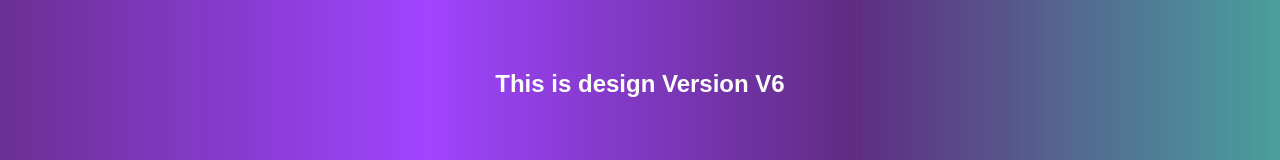
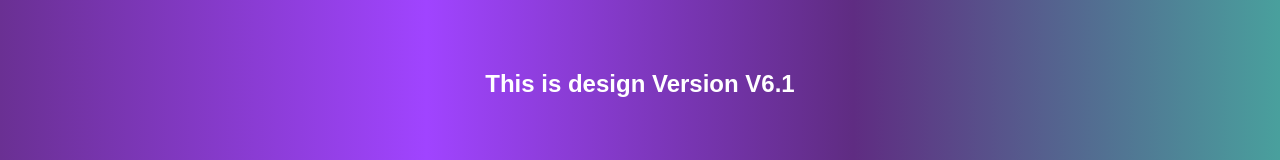
Before and after one commit to amarnath-003/git-practice, a plain HTML site: page index.html in a window 1280 px wide. Shown: the part 316-476 px from the top of the page. Drawn offline with Linux system fonts and the light colour scheme.

Commit message:
Changed the version to 6.1

```diff
--- a/index.html
+++ b/index.html
@@ -7,6 +7,6 @@
     <link rel="stylesheet" href="styles.css">
 </head>
 <body>
-    <h2>This is design Version V6</h2>
+    <h2>This is design Version V6.1</h2>
 </body>
 </html>
```
